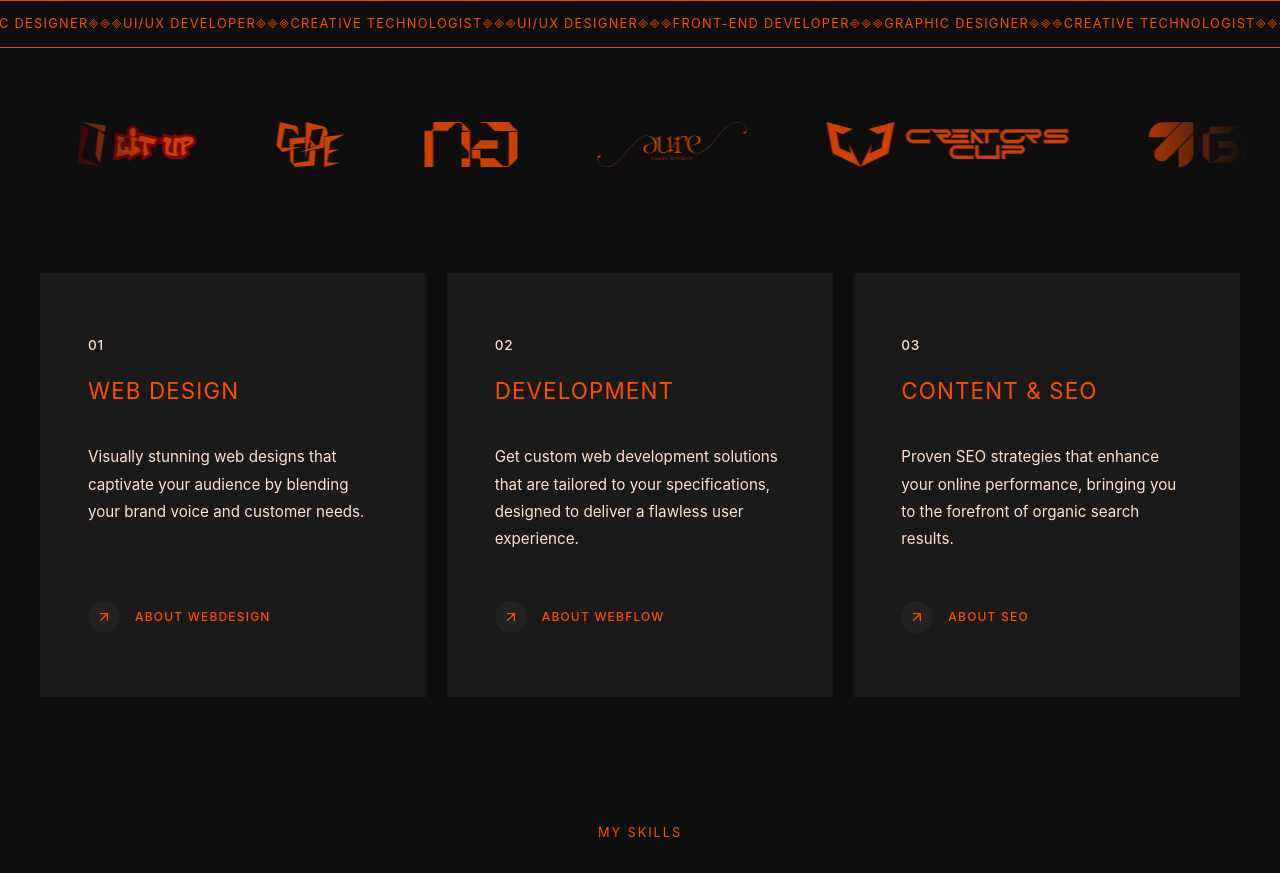
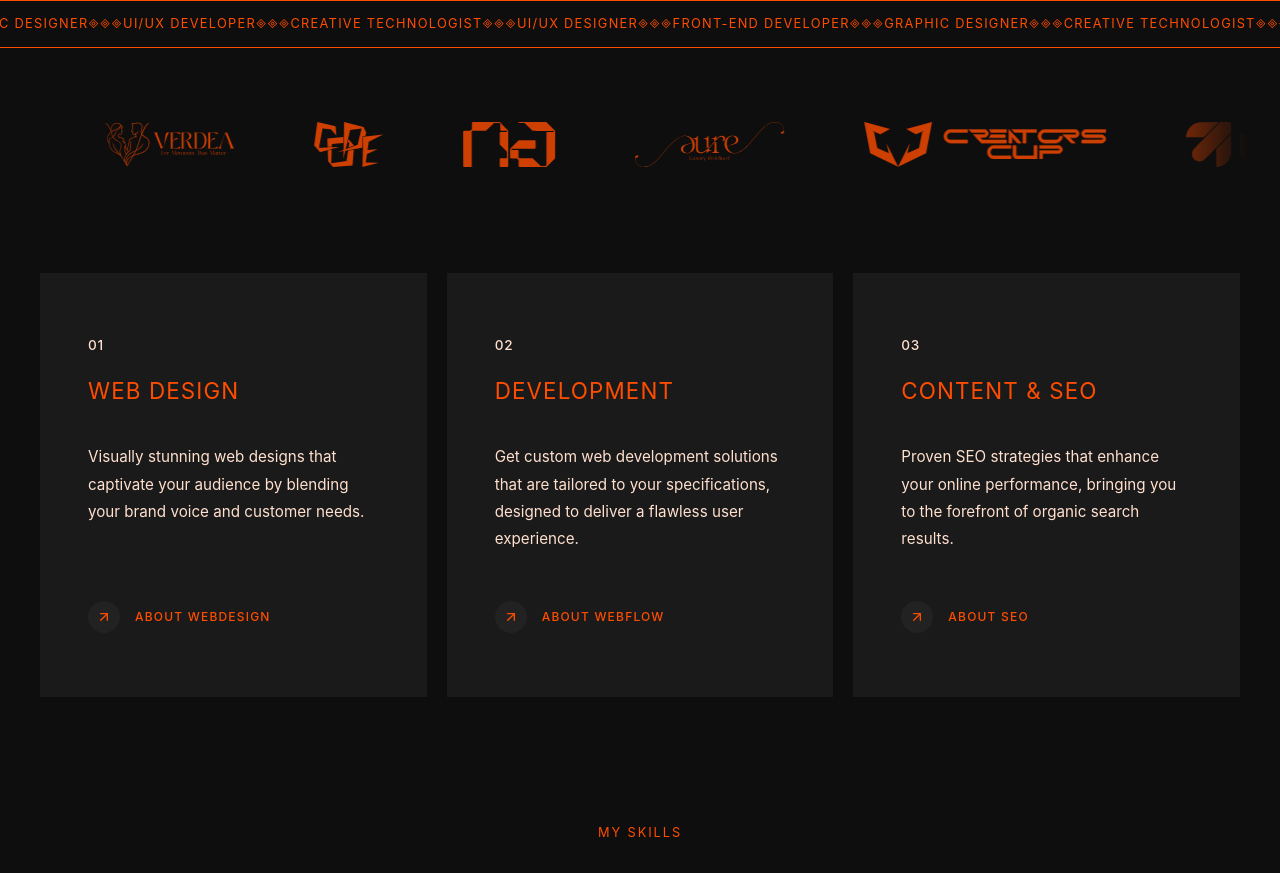
Before and after one commit to niranj-r/NJAI-PORTFOLIO, a React (Create React App) app: page / in a window 1280 px wide. Shown: the part 800-1673 px from the top of the page. Built offline with nearby package versions, Linux system fonts and the light colour scheme; a web font is replaced by a local one.

Commit message:
feat: add Services page component with marquee and animated cards

```diff
--- a/src/pages/Services.jsx
+++ b/src/pages/Services.jsx
@@ -9,6 +9,7 @@ import logo3 from '../assets/logos/aure.svg';
 import logo4 from '../assets/logos/creatorscup.svg';
 import logo5 from '../assets/logos/gene.svg';
 import logo6 from '../assets/logos/litup.svg';
+import logo7 from '../assets/logos/verdea.svg'
 
 const cardVariants = {
   hidden: { opacity: 0, y: 50 },
@@ -35,6 +36,7 @@ const Services = ({ onServiceClick }) => {
               <div className="logo-item"><img src={logo4} alt="Creators Cup" /></div>
               <div className="logo-item"><img src={logo5} alt="Gene" /></div>
               <div className="logo-item"><img src={logo6} alt="Litup" /></div>
+              <div className="logo-item"><img src={logo7} alt="Verdea" /></div>
             </React.Fragment>
           ))}
         </motion.div>
```
Also changed, not shown: src/assets/logos/verdea.svg (added).
